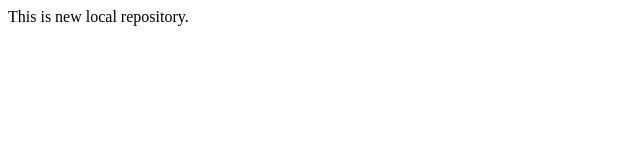
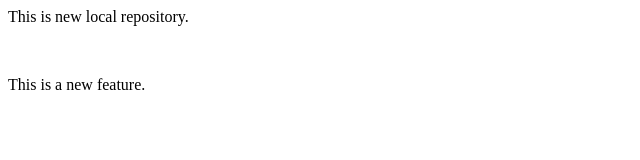
Before and after one commit to Priya6767/New_Repo, a plain HTML site: page index.html in a window 1280 px wide. Shown: the whole page, without its empty margins (0-640 px from the left). Drawn offline with Linux system fonts and the light colour scheme.

Commit message:
Add new feature

```diff
--- a/index.html
+++ b/index.html
@@ -1 +1,3 @@
 <p>This is new local repository.</p>
+<br>
+<p>This is a new feature.</p>
```
